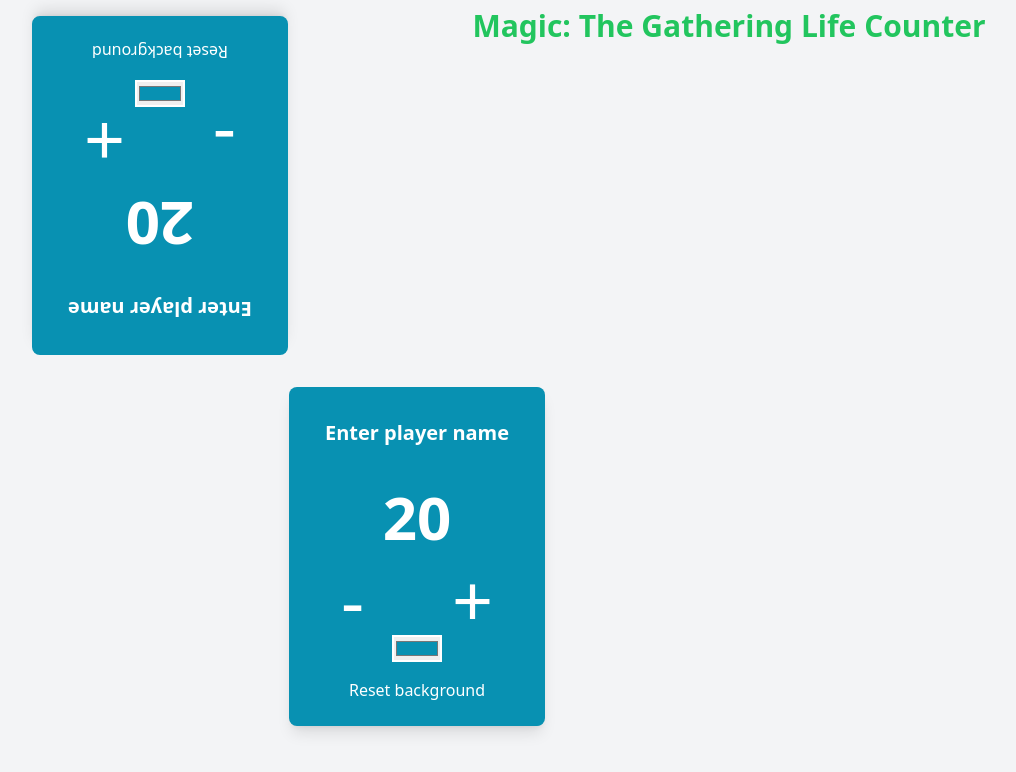
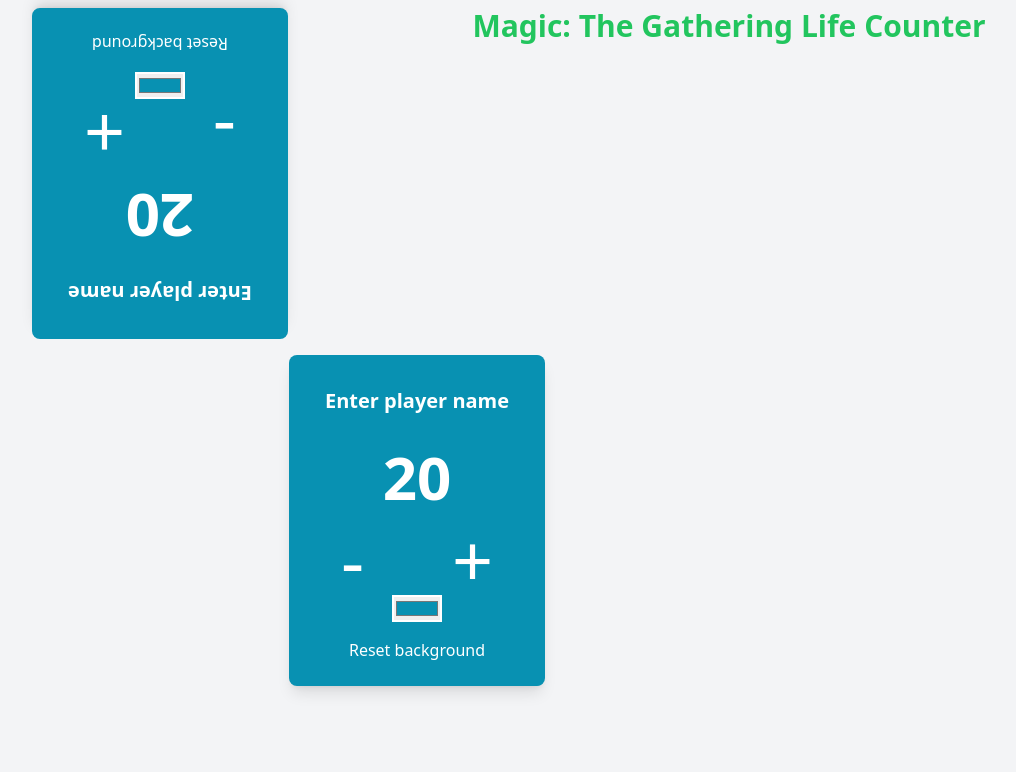
Before and after one commit to BJorlak/mtg-life-counter-react, a React (Create React App) app: page / in a window 1280 px wide. Shown: the top 772 px of the page, without its empty margins (223-1239 px from the left). Built offline with nearby package versions, Linux system fonts and the light colour scheme.

Commit message:
Updated padding

```diff
--- a/src/components/Board.js
+++ b/src/components/Board.js
@@ -45,7 +45,7 @@
             handleDecrement={handlePlayer1Decrement}
             isFlipped={true}
           />
-          <h1 className="text-green-500 mt-2 text-3xl font-bold text-center mb-4">
+          <h1 className="text-green-500 mt-2 text-3xl font-bold text-center mb-2">
             {gameStatus}
           </h1>
           <Player
--- a/src/components/Player.js
+++ b/src/components/Player.js
@@ -20,7 +20,7 @@
   } bg-${background}-500`;
 
   return (
-    <div className="flex justify-center  w-full md:w-1/2 p-4">
+    <div className="flex justify-center  w-full md:w-1/2 p-2">
       <div className={cardClassName} style={{ backgroundColor }}>
         <form
           style={{ backgroundColor }}
@@ -29,7 +29,7 @@
           <input
             style={{ backgroundColor }}
             type="text"
-            className="w-52 text-white placeholder-white bg-cyan-600 text-center  text-xl font-bold mb-4"
+            className="w-52 text-white placeholder-white bg-cyan-600 text-center  text-xl font-bold mb-2"
             placeholder="Enter player name"
           ></input>
         </form>
```
